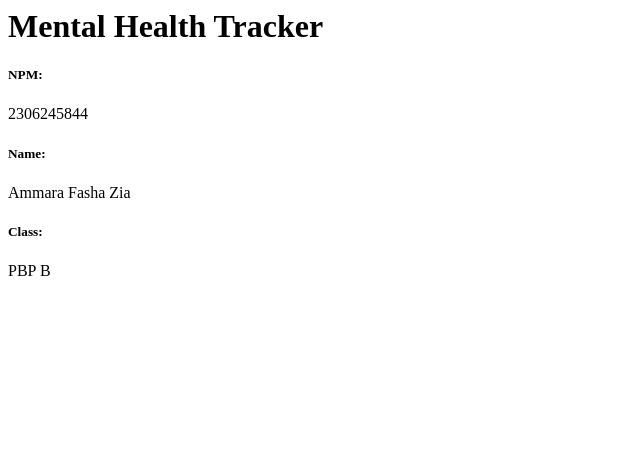
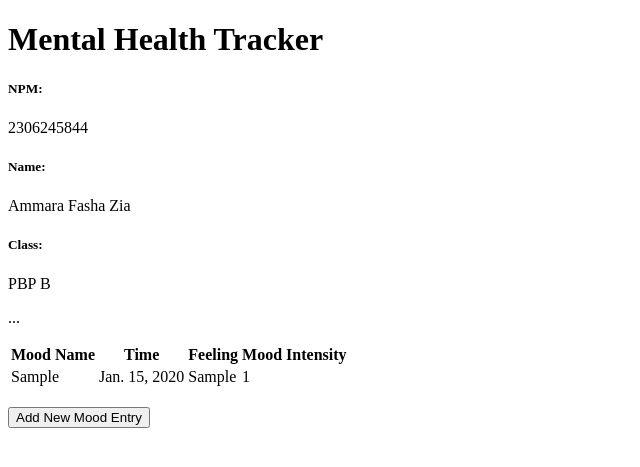
Before and after one commit to ammarafzia/mental-health-tracker, a Django app: page / in a window 1280 px wide. Shown: the top 467 px of the page, without its empty margins (0-640 px from the left). Run offline with Django 5.2, Linux system fonts and the light colour scheme; tables that the repository leaves empty hold one stand-in row (values such as "Sample post").

Commit message:
tutorial 2

```diff
--- a/main/models.py
+++ b/main/models.py
@@ -1,6 +1,8 @@
+import uuid
 from django.db import models
 
 class MoodEntry(models.Model):
+    id = models.UUIDField(primary_key=True, default=uuid.uuid4, editable=False)
     mood = models.CharField(max_length=255)
     time = models.DateField(auto_now_add=True)
     feelings = models.TextField()
--- a/main/templates/main.html
+++ b/main/templates/main.html
@@ -1,8 +1,43 @@
+{% extends 'base.html' %}
+{% block content %}
 <h1>Mental Health Tracker</h1>
 
 <h5>NPM: </h5>
 <p>{{ npm }}<p>
+
 <h5>Name: </h5>
 <p>{{ name }}<p>
+
 <h5>Class: </h5>
 <p>{{ class }}<p>
+    ...
+{% if not mood_entries %}
+<p>Belum ada data mood pada mental health tracker.</p>
+{% else %}
+<table>
+  <tr>
+    <th>Mood Name</th>
+    <th>Time</th>
+    <th>Feeling</th>
+    <th>Mood Intensity</th>
+  </tr>
+
+  {% comment %} Berikut cara memperlihatkan data mood di bawah baris ini
+  {% endcomment %}
+  {% for mood_entry in mood_entries %}
+  <tr>
+    <td>{{mood_entry.mood}}</td>
+    <td>{{mood_entry.time}}</td>
+    <td>{{mood_entry.feelings}}</td>
+    <td>{{mood_entry.mood_intensity}}</td>
+  </tr>
+  {% endfor %}
+</table>
+{% endif %}
+
+<br />
+
+<a href="{% url 'main:create_mood_entry' %}">
+  <button>Add New Mood Entry</button>
+</a>
+{% endblock content %}
--- a/main/urls.py
+++ b/main/urls.py
@@ -1,8 +1,18 @@
 from django.urls import path
-from main.views import show_main
+from main.views import show_main, create_mood_entry
+from main.views import show_main, create_mood_entry, show_xml
+from main.views import show_main, create_mood_entry, show_xml, show_json
+from main.views import show_main, create_mood_entry, show_xml, show_json, show_xml_by_id, show_json_by_id
+
 
 app_name = 'main'
 
 urlpatterns = [
     path('', show_main, name='show_main'),
+    path('create-mood-entry', create_mood_entry, name='create_mood_entry'),
+    path('xml/', show_xml, name='show_xml'),
+    path('json/', show_json, name='show_json'),
+    path('xml/<str:id>/', show_xml_by_id, name='show_xml_by_id'),
+    path('json/<str:id>/', show_json_by_id, name='show_json_by_id'),
+
 ]
--- a/main/views.py
+++ b/main/views.py
@@ -1,10 +1,45 @@
-from django.shortcuts import render
+from django.shortcuts import render, redirect
+from main.forms import MoodEntryForm
+from main.models import MoodEntry
+from django.http import HttpResponse
+from django.core import serializers
+
 
 def show_main(request):
+    mood_entries = MoodEntry.objects.all()
     context = {
         'npm' : '2306245844',
         'name': 'Ammara Fasha Zia',
-        'class': 'PBP B'
+        'class': 'PBP B',
+        'mood_entries': mood_entries
     }
 
     return render(request, "main.html", context)
+
+def create_mood_entry(request):
+    form = MoodEntryForm(request.POST or None)
+
+    if form.is_valid() and request.method == "POST":
+        form.save()
+        return redirect('main:show_main')
+
+    context = {'form': form}
+    return render(request, "create_mood_entry.html", context)
+
+
+
+def show_xml(request):
+    data = MoodEntry.objects.all()
+    return HttpResponse(serializers.serialize("xml", data), content_type="application/xml")
+
+def show_json(request):
+    data = MoodEntry.objects.all()
+    return HttpResponse(serializers.serialize("json", data), content_type="application/json")
+
+def show_xml_by_id(request, id):
+    data = MoodEntry.objects.filter(pk=id)
+    return HttpResponse(serializers.serialize("xml", data), content_type="application/xml")
+
+def show_json_by_id(request, id):
+    data = MoodEntry.objects.filter(pk=id)
+    return HttpResponse(serializers.serialize("json", data), content_type="application/json")
--- a/mental_health_tracker/settings.py
+++ b/mental_health_tracker/settings.py
@@ -55,7 +55,7 @@ ROOT_URLCONF = 'mental_health_tracker.urls'
 TEMPLATES = [
     {
         'BACKEND': 'django.template.backends.django.DjangoTemplates',
-        'DIRS': [],
+        'DIRS': [BASE_DIR / 'templates'],
         'APP_DIRS': True,
         'OPTIONS': {
             'context_processors': [
@@ -122,3 +122,5 @@ STATIC_URL = 'static/'
 # https://docs.djangoproject.com/en/5.1/ref/settings/#default-auto-field
 
 DEFAULT_AUTO_FIELD = 'django.db.models.BigAutoField'
+
+CSRF_TRUSTED_ORIGINS = ["http://localhost","http://127.0.0.1","http://ammara-fasha-mentalhealthtracker2.pbp.cs.ui.ac.id/", "http://ammara-fasha-mentalhealthtracker2.pbp.cs.ui.ac.id/"]
--- /dev/null
+++ b/templates/base.html
@@ -0,0 +1,13 @@
+{% load static %}
+<!DOCTYPE html>
+<html lang="en">
+  <head>
+    <meta charset="UTF-8" />
+    <meta name="viewport" content="width=device-width, initial-scale=1.0" />
+    {% block meta %} {% endblock meta %}
+  </head>
+
+  <body>
+    {% block content %} {% endblock content %}
+  </body>
+</html>
```
Also changed, not shown: main/forms.py (added, +7 -0 lines), main/templates/create_mood_entry.html (added, +18 -0 lines), .github/workflows/deploy.yml (added), main/migrations/0002_alter_moodentry_id.py (added).
